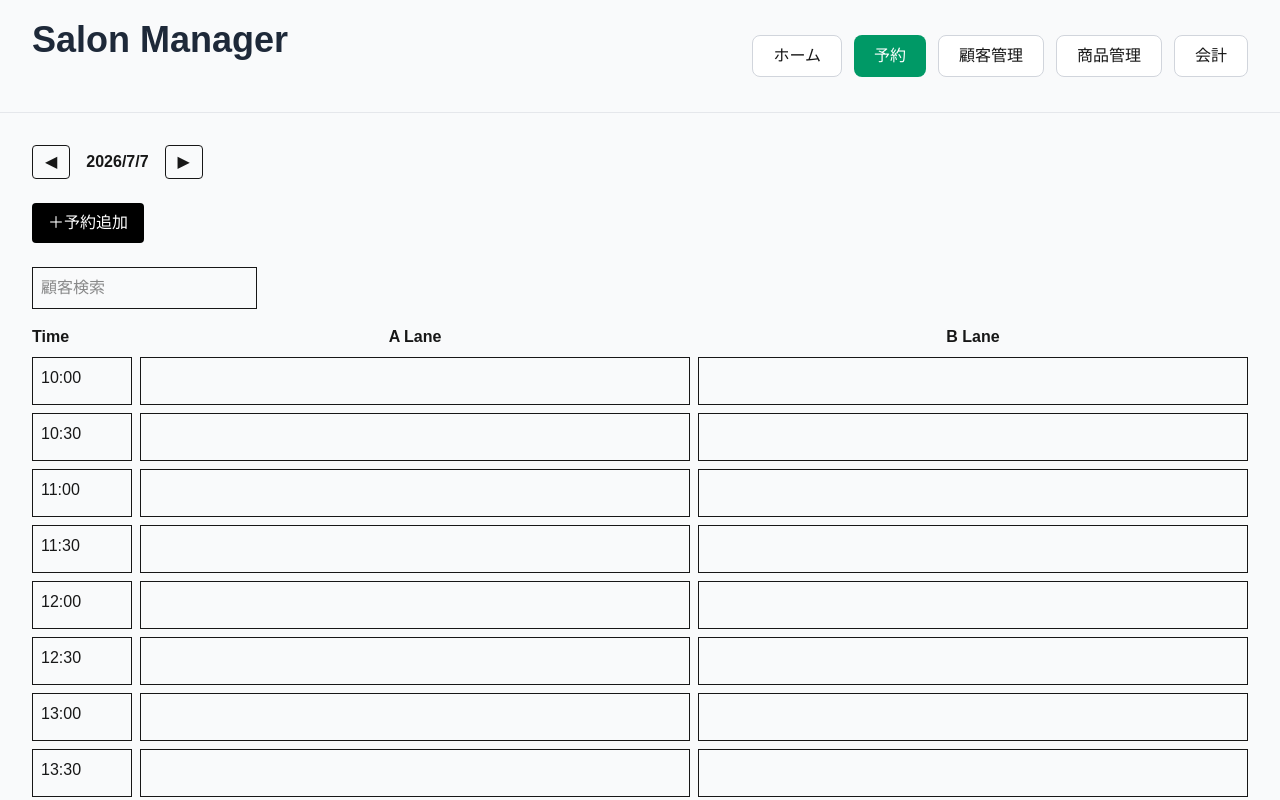
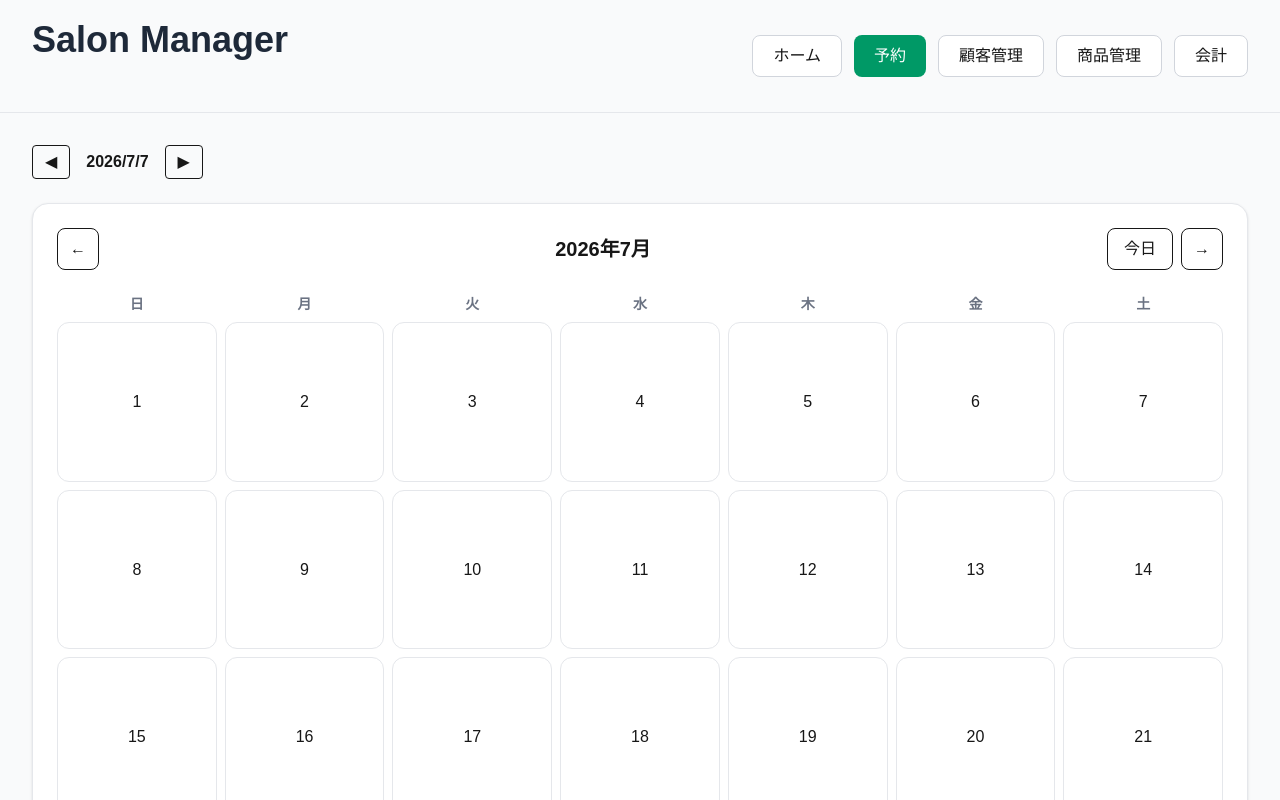
Before and after one commit to na-kroom/salon-reservation-system, a Next.js app: page / in a window 1280 px wide. Both pictures are taken after a click on the button "予約". Shown: the top 800 px of the page. Built offline with nearby package versions, Linux system fonts and the light colour scheme.

Commit message:
add Reservation Calendar

```diff
--- /dev/null
+++ b/components/ReservationCalendar.tsx
@@ -0,0 +1,47 @@
+export default function ReservationCalendar() {
+  return (
+    <div className="mb-6 rounded-2xl border border-gray-200 bg-white p-6 shadow-sm">
+      <div className="mb-4 flex items-center justify-between">
+        <button className="rounded-lg border px-3 py-2 hover:bg-gray-50">
+          ←
+        </button>
+
+        <h2 className="text-xl font-semibold">
+          2026年7月
+        </h2>
+
+        <div className="flex gap-2">
+          <button className="rounded-lg border px-4 py-2 hover:bg-gray-50">
+            今日
+          </button>
+
+          <button className="rounded-lg border px-3 py-2 hover:bg-gray-50">
+            →
+          </button>
+        </div>
+      </div>
+
+      <div className="grid grid-cols-7 gap-2 text-center">
+        {["日","月","火","水","木","金","土"].map((day) => (
+          <div
+            key={day}
+            className="py-2 text-sm font-semibold text-gray-500"
+          >
+            {day}
+          </div>
+        ))}
+      </div>
+
+      <div className="grid grid-cols-7 gap-2">
+        {Array.from({ length: 35 }).map((_, index) => (
+          <button
+            key={index}
+            className="aspect-square rounded-xl border border-gray-200 bg-white transition hover:border-blue-400 hover:bg-blue-50"
+          >
+            {index + 1 <= 31 ? index + 1 : ""}
+          </button>
+        ))}
+      </div>
+    </div>
+  );
+}
--- a/components/ReservationPage.tsx
+++ b/components/ReservationPage.tsx
@@ -1,7 +1,7 @@
 import React from "react";
 import type { Reservation } from "@/types/Reservation";
 import type { Customer } from "@/types/Customer";
-
+import ReservationCalendar from "@/components/ReservationCalendar";
 type ReservationPageProps = {
   date: Date;
   setDate: React.Dispatch<React.SetStateAction<Date>>;
@@ -72,6 +72,8 @@ export default function ReservationPage({
           ▶
         </button>
       </div>
+
+      <ReservationCalendar />
 
       {/* 予約追加 */}
       <div className="mb-6">
```
